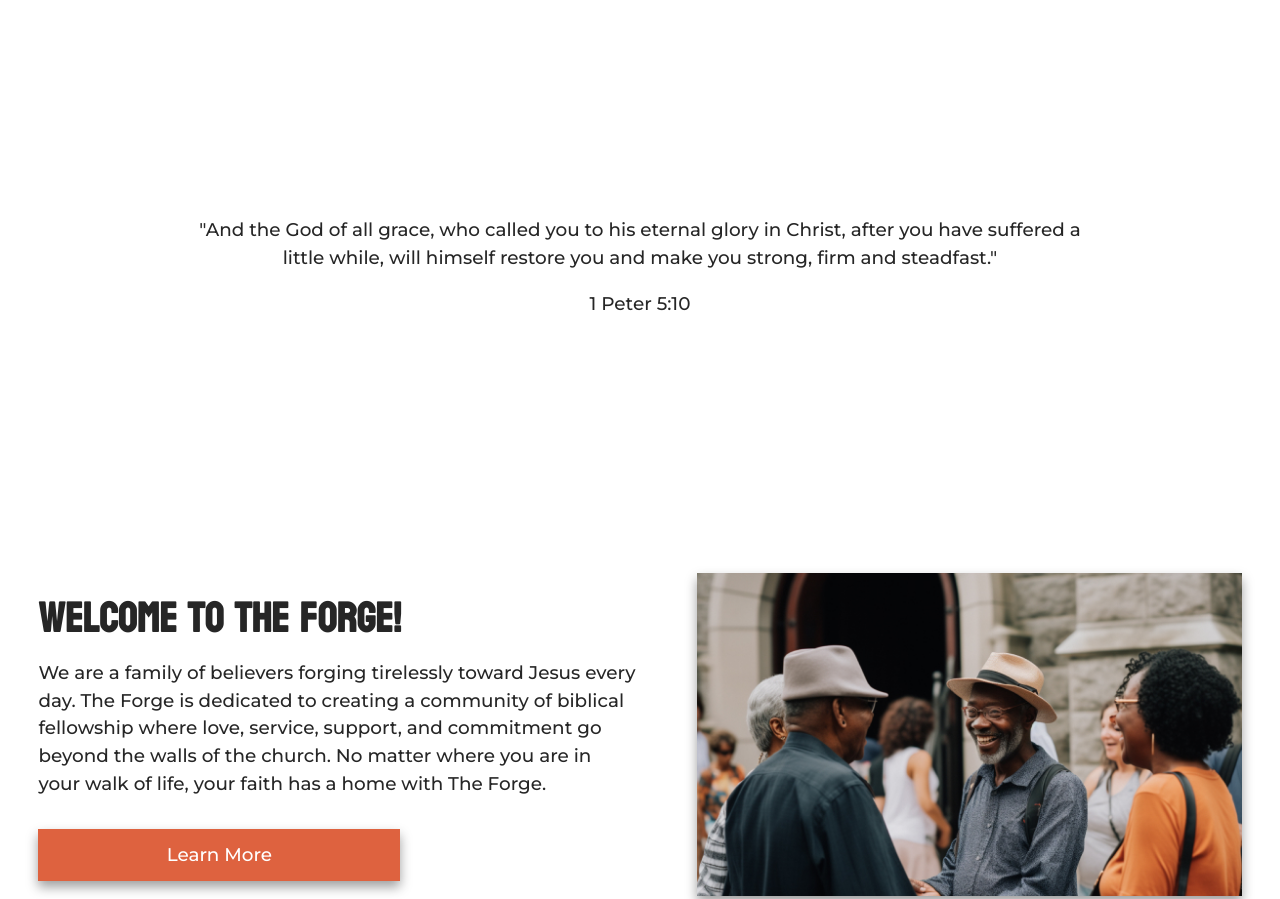
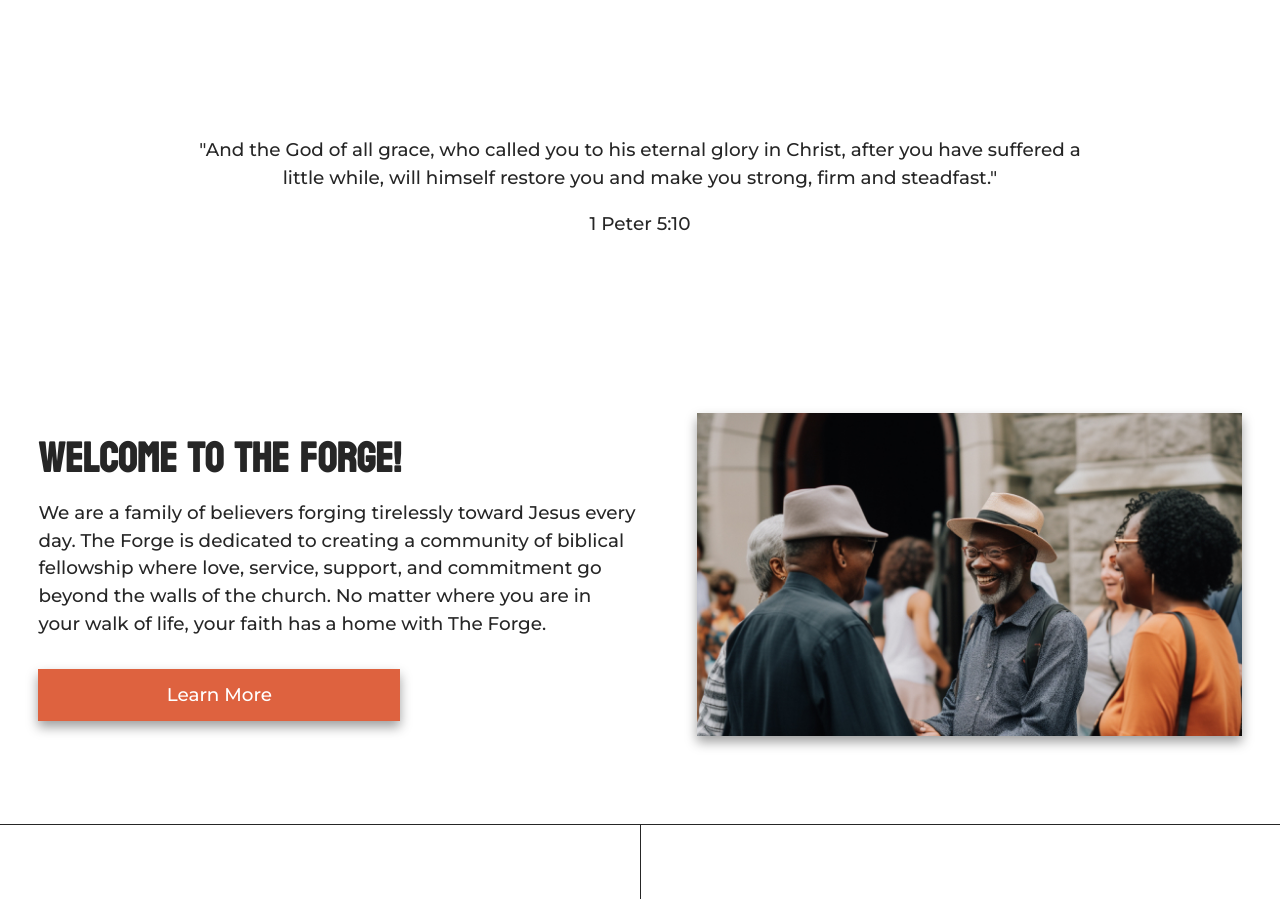
Before and after one commit to KirativeDesigns/the_forge, a plain HTML site: page index.html in a window 1280 px wide. Shown: the part 960-1859 px from the top of the page. Drawn offline with Linux system fonts and the light colour scheme.

Commit message:
Adjust section margin gap

```diff
--- a/assets/css/styles.css
+++ b/assets/css/styles.css
@@ -153,7 +153,7 @@ body {
 
 section:not(.hero),
 .verse-wrapper {
-    margin-block: clamp(var(--gutter-800), 100% / 3, 16rem);
+    margin-block: clamp(var(--gutter-800), 100% / 3, 11rem);
 }
 
 .sr-only {
```
